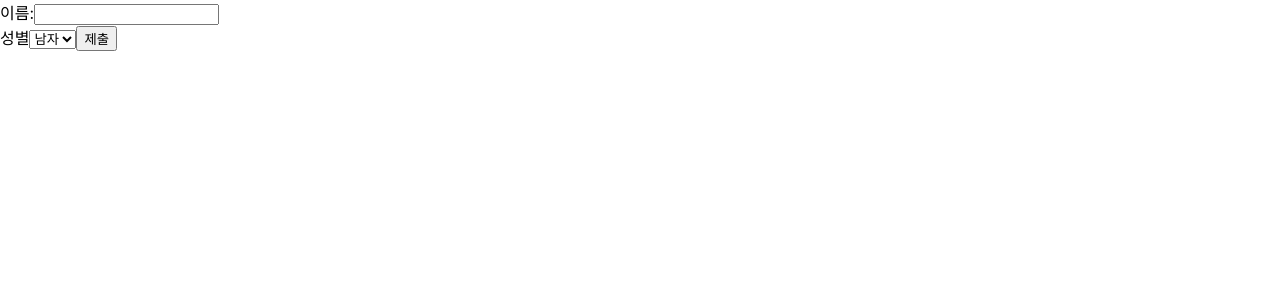
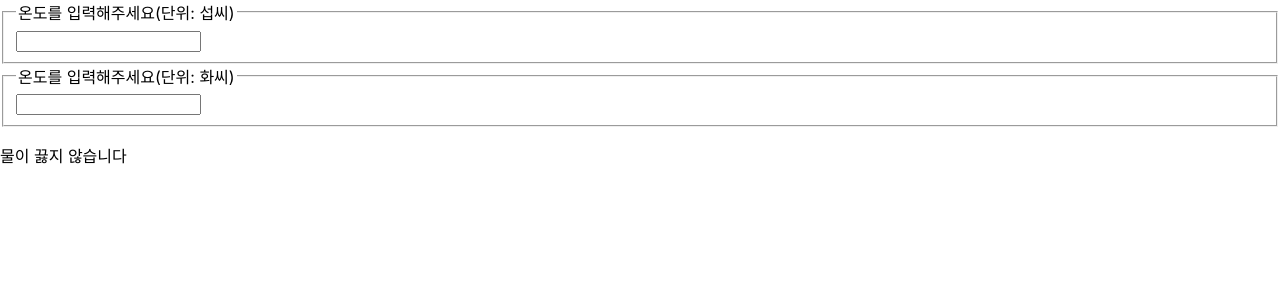
Before and after one commit to sukyung6999/react, a React (Create React App) app in the folder my-app/: page / in a window 1280 px wide. Shown: the top 300 px of the page. Built offline with nearby package versions, Linux system fonts and the light colour scheme.

Commit message:
add: [처음만난리액트] 12장 Lifting State Up

```diff
--- /dev/null
+++ b/my-app/src/chapter_12/TemperatureInput.jsx
@@ -0,0 +1,19 @@
+const scaleNames = {
+  c: '섭씨',
+  f: '화씨'
+}
+
+function TemperatureInput(props) {
+  const handleChange = (event) => {
+    props.onTemperatureChange(event.target.value)
+  }
+
+  return (
+    <fieldset>
+      <legend>온도를 입력해주세요(단위: {scaleNames[props.scale]})</legend>
+      <input value={props.temperature} onChange={handleChange} />
+    </fieldset>
+  )
+}
+
+export default TemperatureInput;
--- /dev/null
+++ b/my-app/src/chapter_12/calculator.jsx
@@ -0,0 +1,64 @@
+import React, {useState} from 'react';
+import TemperatureInput from './TemperatureInput';
+
+function BoilingVerdict(props) {
+  if (props.celsius >= 100) {
+    return <p>물이 끓습니다</p>
+  }
+  return <p>물이 끓지 않습니다</p>
+}
+
+function toCelsius(fahrenheit) {
+  return (fahrenheit - 32) * 5 / 9;
+}
+function toFahrenheit(celsius) {
+  return (celsius * 9 / 5) + 32;
+}
+
+function tryConvert(temperature, convert) {
+  const input = parseFloat(temperature);
+  if (Number.isNaN(input)) {
+    return '';
+  }
+
+  const output = convert(input);
+  const rounded = Math.round(output * 1000) / 1000;
+  return rounded.toString();
+}
+
+function Calculator(props) {
+	const [temperature, setTemperature] = useState('');
+	const [scale, setScale] = useState('c');
+
+	const handleCelsiusChange = (temperature) => {
+		setTemperature(temperature);
+		setScale('c');
+	}
+
+	const handleFahrenheitChange = (temperature) => {
+		setTemperature(temperature);
+		setScale('f');
+	}
+
+	const celsius = scale === 'f' ? tryConvert(temperature, toCelsius) : temperature;
+	const fahrenheit = scale === 'c' ? tryConvert(temperature, toFahrenheit) : temperature;
+  return (
+    <div>
+      <TemperatureInput
+				scale="c"
+				temperature={celsius}
+				onTemperatureChange={handleCelsiusChange}
+			 />
+      <TemperatureInput
+				scale="f"
+				temperature={fahrenheit}
+				onTemperatureChange={handleFahrenheitChange}
+			 />
+			<BoilingVerdict
+				celsius={parseFloat(celsius)}
+        />
+    </div>
+  )
+}
+
+export default Calculator;
--- a/my-app/src/index.js
+++ b/my-app/src/index.js
@@ -13,12 +13,13 @@ import ConfirmButton from './chapter_08/ConfirmButton';
 import LandingPage from './chapter_09/LandingPage';
 import AttendanceBook from './chapter_10/AttendanceBook';
 import SignUp from './chapter_11/SignUp';
+import Calculator from './chapter_12/calculator';
 
 const root = ReactDOM.createRoot(document.getElementById('root'));
 
 root.render(
   <div>
-    <SignUp/>
+    <Calculator/>
   </div>
 )
 
```
